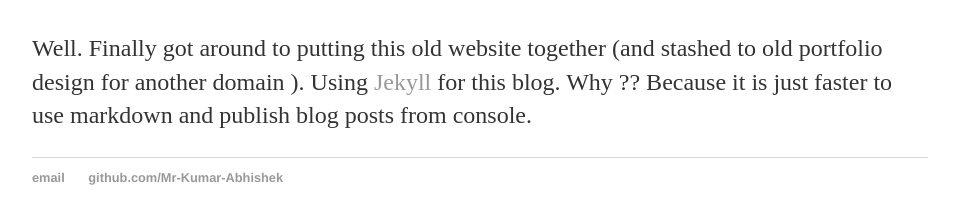
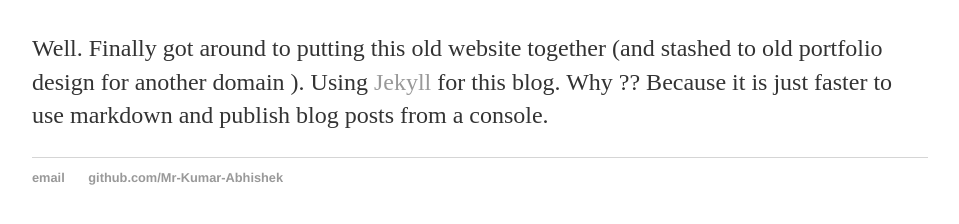
Before and after one commit to Mr-Kumar-Abhishek/Mr-Kumar-Abhishek.github.io, a Jekyll site: the page built from _posts/2016-06-10-abhishek-kumar-site-launched.md, in a window 1280 px wide. Shown: the part 278-502 px from the top of the page, without its empty margins (160-1119 px from the left). Built offline with Jekyll 4.4.1, drawn with Linux system fonts in a browser that asks for light colours.

Commit message:
fix typo

```diff
--- a/_posts/2016-06-10-abhishek-kumar-site-launched.md
+++ b/_posts/2016-06-10-abhishek-kumar-site-launched.md
@@ -4,4 +4,4 @@ title: "Abhishek Kumar, Software Developer, Re-launches Site"
 date: 2014-06-10
 ---
 
-Well. Finally got around to putting this old website together (and stashed to old portfolio design for another domain ). Using [Jekyll](http://jekyllrb.com) for this blog. Why ?? Because it is just faster to use markdown and publish blog posts from console.
+Well. Finally got around to putting this old website together (and stashed to old portfolio design for another domain ). Using [Jekyll](http://jekyllrb.com) for this blog. Why ?? Because it is just faster to use markdown and publish blog posts from a console.
```
